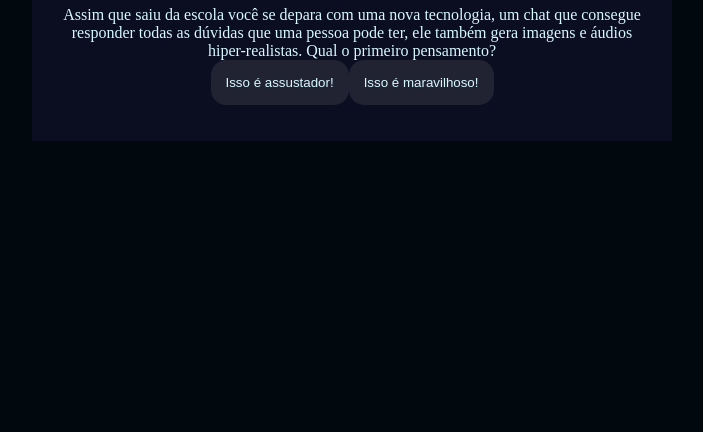
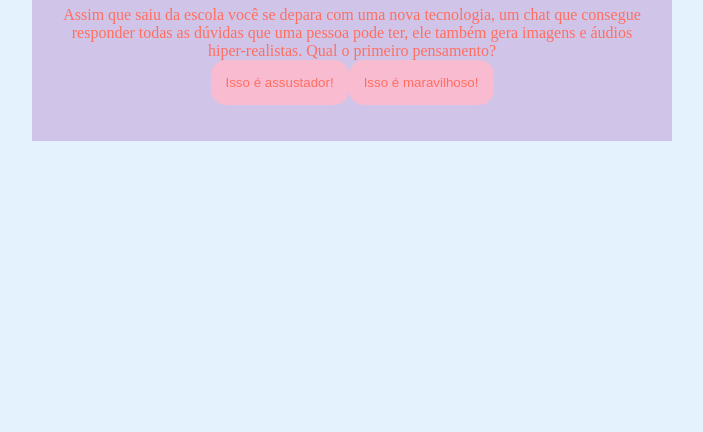
Before and after one commit to CauaneOlimpio/fun-es-CRIANDO-UMA-MISS-O, a plain HTML site: page index.html in a window 1280 px wide. Shown: the part 384-816 px from the top of the page, without its empty margins (288-991 px from the left). Drawn offline with Linux system fonts and the light colour scheme.

Commit message:
Update style.css

```diff
--- a/style.css
+++ b/style.css
@@ -1,9 +1,9 @@
 :root{
-    --cor-fundo: #01080E ;
-    --cor-principal: #0B0D20 ;
-    --cor-secundaria: #212333;
-    --cor-destaque: #2BDEFD;
-    --cor-texto: #D7F9FF;
+    --cor-fundo: #E3F2FD ;
+    --cor-principal: #D1C4E9 ;
+    --cor-secundaria: #F8BBD0;
+    --cor-destaque: #F48FB1;
+    --cor-texto: #FF6F61;
 
 }
 
```
